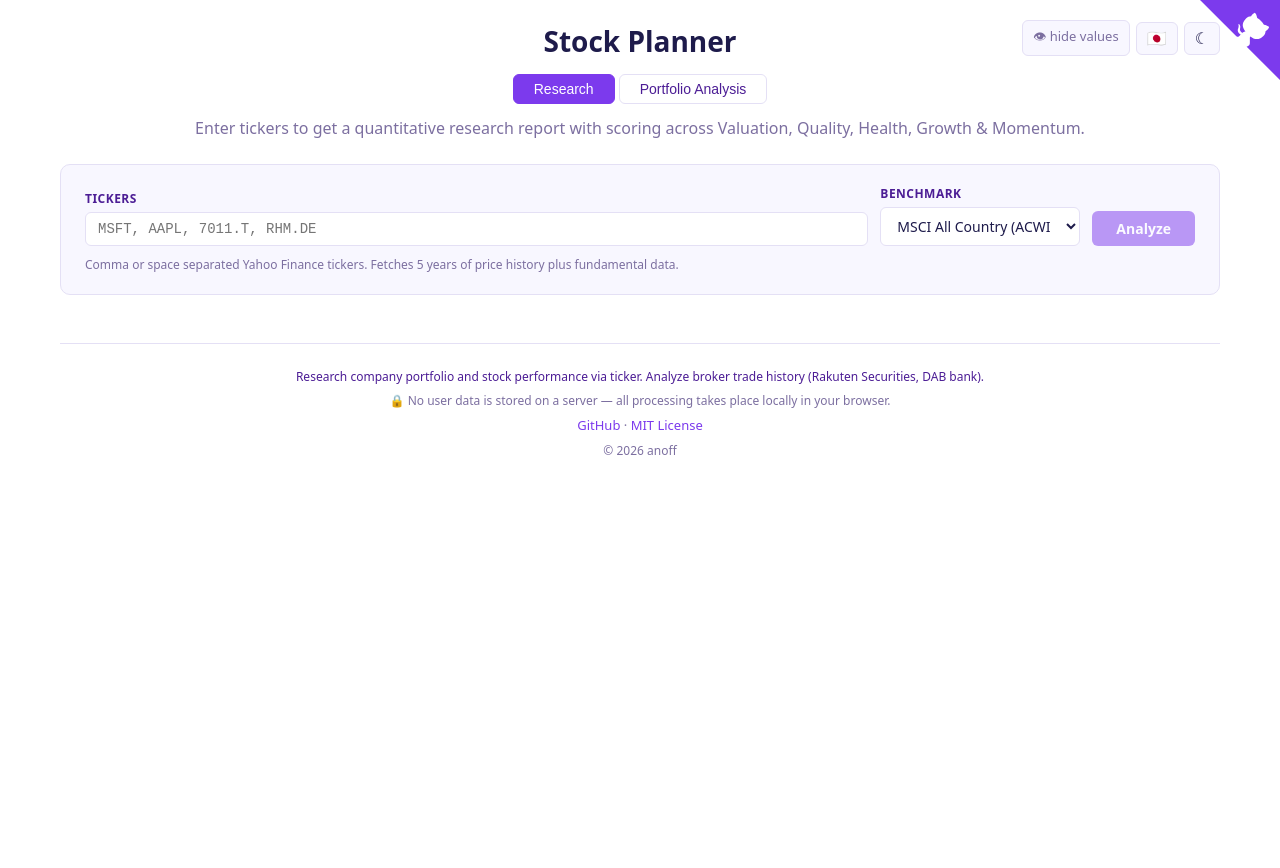
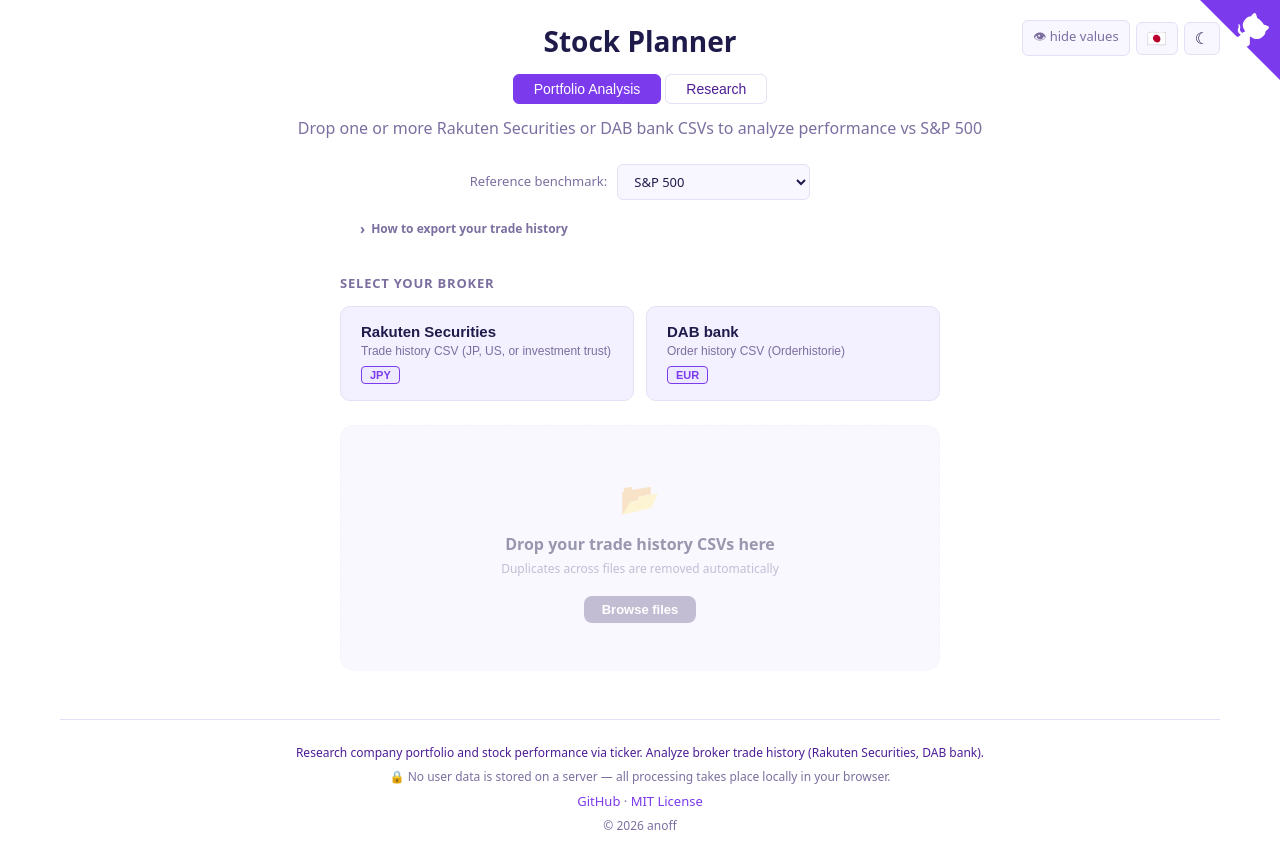
Before and after one commit to anoff/stock-planner, a React (Vite) app in the folder web/: page / in a window 1280 px wide. Shown: the top 868 px of the page. Before the commit the page ends 800 px from the top, so only its background shows below. Built offline with nearby package versions, Linux system fonts and the light colour scheme.

Commit message:
short explanation

```diff
--- a/web/src/App.css
+++ b/web/src/App.css
@@ -322,6 +322,94 @@
   margin-bottom: 16px;
   font-size: 13px;
   color: var(--text-muted);
+}
+
+/* ── Portfolio help (collapsible) ─────────────────────────────────────────── */
+
+.portfolio-help {
+  max-width: 560px;
+  margin: 0 auto 20px;
+}
+
+.portfolio-help__summary {
+  display: inline-flex;
+  align-items: center;
+  gap: 6px;
+  cursor: pointer;
+  font-size: 12px;
+  font-weight: 600;
+  color: var(--text-muted);
+  user-select: none;
+  list-style: none;
+  padding: 4px 0;
+}
+
+.portfolio-help__summary::-webkit-details-marker { display: none; }
+
+.portfolio-help__summary::before {
+  content: '›';
+  display: inline-block;
+  font-size: 14px;
+  line-height: 1;
+  transition: transform 0.15s ease;
+}
+
+details[open] .portfolio-help__summary::before {
+  transform: rotate(90deg);
+}
+
+.portfolio-help__body {
+  margin-top: 8px;
+  padding: 12px 16px;
+  background: var(--bg-card);
+  border: 1px solid var(--border);
+  border-radius: 8px;
+  font-size: 12px;
+  color: var(--text-muted);
+  line-height: 1.6;
+}
+
+.portfolio-help__broker {
+  font-weight: 700;
+  color: var(--text);
+  margin: 0 0 4px;
+}
+
+.portfolio-help__nav {
+  font-family: monospace;
+  font-size: 11px;
+  background: var(--bg);
+  border: 1px solid var(--border);
+  border-radius: 4px;
+  padding: 4px 8px;
+  display: inline-block;
+  margin: 0 0 10px;
+}
+
+.portfolio-help__files-label {
+  margin: 0 0 4px;
+}
+
+.portfolio-help__files {
+  margin: 0 0 10px;
+  padding-left: 18px;
+}
+
+.portfolio-help__files li {
+  margin-bottom: 2px;
+}
+
+.portfolio-help__files code {
+  font-size: 11px;
+  background: var(--bg);
+  border: 1px solid var(--border);
+  border-radius: 3px;
+  padding: 1px 4px;
+}
+
+.portfolio-help__hint {
+  margin: 0;
+  font-style: italic;
 }
 
 /* ── Section title ────────────────────────────────────────────────────────── */
--- a/web/src/App.tsx
+++ b/web/src/App.tsx
@@ -51,7 +51,7 @@ const CHART_RANGE_MS: Record<"5y" | "3y" | "1y" | "6m" | "1m", number> = {
 };
 
 function App() {
-  const [activeTab, setActiveTab] = useState<Tab>("research");
+  const [activeTab, setActiveTab] = useState<Tab>("portfolio");
   const [state, setState] = useState<AppState>({ stage: "idle" });
   const [benchmarkTicker, setBenchmarkTicker] = useState(getBenchmarkTicker());
   const [showDetailCharts, setShowDetailCharts] = useState(false);
@@ -252,16 +252,16 @@ function App() {
           <h1>{t.appTitle}</h1>
           <nav className="app-tabs">
             <button
+              className={`app-tab${activeTab === "portfolio" ? " app-tab--active" : ""}`}
+              onClick={() => setActiveTab("portfolio")}
+            >
+              {t.tabPortfolio}
+            </button>
+            <button
               className={`app-tab${activeTab === "research" ? " app-tab--active" : ""}`}
               onClick={() => setActiveTab("research")}
             >
               {t.tabResearch}
-            </button>
-            <button
-              className={`app-tab${activeTab === "portfolio" ? " app-tab--active" : ""}`}
-              onClick={() => setActiveTab("portfolio")}
-            >
-              {t.tabPortfolio}
             </button>
           </nav>
           {activeTab === "research" && (
@@ -318,6 +318,20 @@ function App() {
                     ))}
                   </select>
                 </div>
+                <details className="portfolio-help">
+                  <summary className="portfolio-help__summary">{t.helpTitle}</summary>
+                  <div className="portfolio-help__body">
+                    <p className="portfolio-help__broker">{t.helpRakutenTitle}</p>
+                    <p className="portfolio-help__nav">{t.helpRakutenNav}</p>
+                    <p className="portfolio-help__files-label">{t.helpRakutenFilesLabel}</p>
+                    <ul className="portfolio-help__files">
+                      <li><code>tradehistory(JP)_YYYYMMDD.csv</code> — {t.helpRakutenJP}</li>
+                      <li><code>tradehistory(US)_YYYYMMDD.csv</code> — {t.helpRakutenUS}</li>
+                      <li><code>tradehistory(INVST)_YYYYMMDD.csv</code> — {t.helpRakutenINVST}</li>
+                    </ul>
+                    <p className="portfolio-help__hint">{t.helpRakutenHint}</p>
+                  </div>
+                </details>
                 <DropZone onAnalyze={handleAnalyze} />
               </>
             )}
--- a/web/src/i18n/en.ts
+++ b/web/src/i18n/en.ts
@@ -250,6 +250,16 @@ const en: Translations = {
   categoryBreakdown: 'Category Breakdown',
   finalScoreTitle: 'Final Score',
 
+  // ── Help section ─────────────────────────────────────────────────────────
+  helpTitle: 'How to export your trade history',
+  helpRakutenTitle: 'Rakuten Securities (楽天証券)',
+  helpRakutenNav: '口座管理 → 取引履歴 → 商品別売買履歴',
+  helpRakutenFilesLabel: 'Download one CSV per asset type and drop them all here:',
+  helpRakutenJP: '国内株式 (JP Stocks)',
+  helpRakutenUS: '米国株式 (US Stocks)',
+  helpRakutenINVST: '投資信託 (Funds)',
+  helpRakutenHint: 'Drop all downloaded files at once — duplicates are removed automatically.',
+
   // ── Research legend ───────────────────────────────────────────────────────
   signalLegend: 'Signal Legend',
   finalSignalLabel: 'Final Signal',
--- a/web/src/i18n/ja.ts
+++ b/web/src/i18n/ja.ts
@@ -250,6 +250,16 @@ const ja: Translations = {
   categoryBreakdown: 'カテゴリー内訳',
   finalScoreTitle: '最終スコア',
 
+  // ── Help section ─────────────────────────────────────────────────────────
+  helpTitle: '取引履歴のエクスポート方法',
+  helpRakutenTitle: '楽天証券',
+  helpRakutenNav: '口座管理 → 取引履歴 → 商品別売買履歴',
+  helpRakutenFilesLabel: '資産種別ごとにCSVをダウンロードしてください：',
+  helpRakutenJP: '国内株式',
+  helpRakutenUS: '米国株式',
+  helpRakutenINVST: '投資信託',
+  helpRakutenHint: 'ダウンロードしたファイルをまとめてドロップできます。重複は自動的に除去されます。',
+
   // ── Research legend ───────────────────────────────────────────────────────
   signalLegend: 'シグナル凡例',
   finalSignalLabel: '最終シグナル',
```
Also changed, not shown: web/src/i18n/translations.ts (+10 -0 lines).
